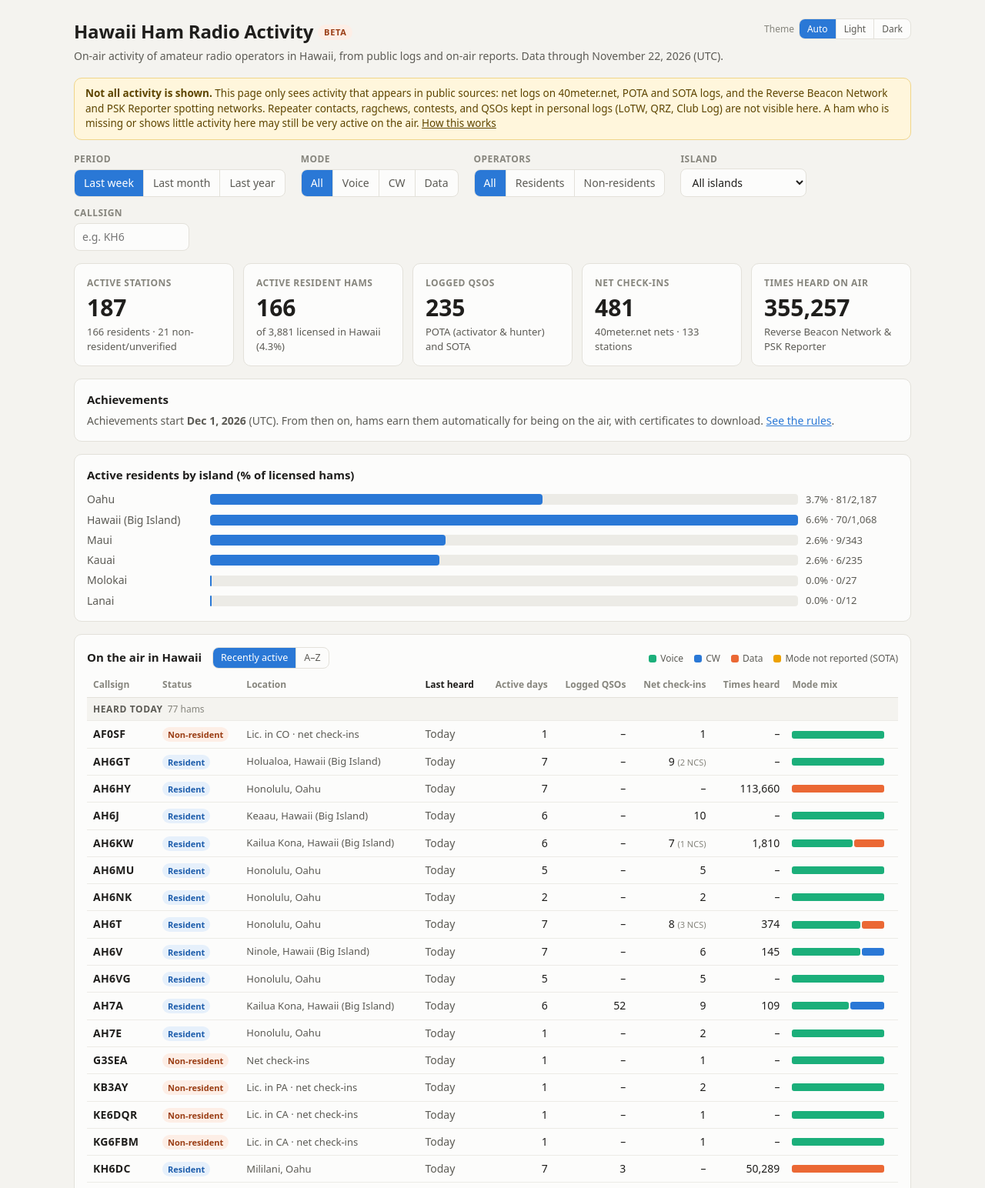
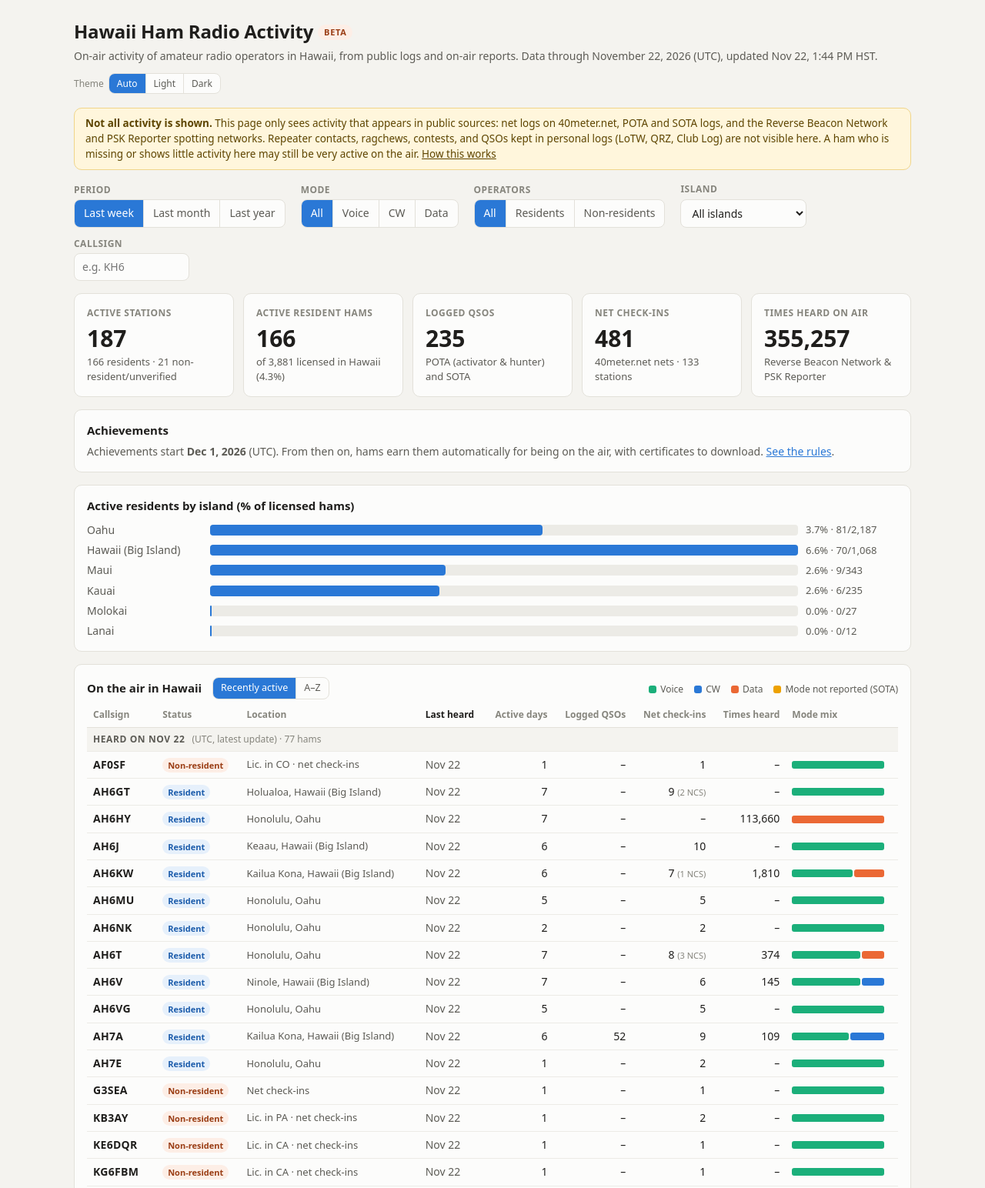
Before and after one commit to 1964North/hawaii-ham-activity, a plain HTML site: page docs/index.html in a window 1280 px wide. Shown: the top 1544 px of the page at 77% size. Drawn offline with Linux system fonts and the light colour scheme.

Commit message:
Add files via upload

```diff
--- a/docs/index.html
+++ b/docs/index.html
@@ -211,7 +211,7 @@ details{margin-top:16px} summary{cursor:pointer;font-weight:600}
     <summary>How this works &amp; its limits</summary>
     <div class="method">
       <ul>
-        <li><b>The list:</b> this isn't a contest. By default, hams are listed by when they were last heard, grouped into <b>Heard today</b>, <b>This week</b> and <b>Earlier</b>, like a net roster. Switch to A–Z, or click a column header to sort by that column. <b>Active days</b> are distinct (UTC) days on which a ham made a logged QSO or was heard on the air.</li>
+        <li><b>The list:</b> this isn't a contest. By default, hams are listed by when they were last heard, grouped into <b>Heard on</b> the latest day, <b>Earlier this week</b> and <b>Earlier</b>, like a net roster. Dates are UTC days. Switch to A–Z, or click a column header to sort by that column. <b>Active days</b> are distinct (UTC) days on which a ham made a logged QSO or was heard on the air.</li>
         <li><b>Logged QSOs</b> come from the public <a href="https://pota.app">Parks on the Air</a> and <a href="https://www.sota.org.uk">Summits on the Air</a> logs for activations of Hawaii parks and summits. These are real contacts. SOTA doesn't report modes, so SOTA QSOs only appear under "All".</li>
         <li><b>POTA hunter QSOs</b> are contacts with park activators anywhere in the world, as logged by the activator. Hunters don't need to upload anything. POTA's public profile shows only a ham's 25 most recent hunter QSOs, and only for hams with a POTA account. So this covers about 120 Hawaii hams, history starts at each one's latest 25 contacts, and new contacts are captured each day going forward. The station's location isn't recorded, so residents are assumed to be hunting from home.</li>
         <li><b>Net check-ins</b> come from the public net logs on <a href="https://40meter.net">40meter.net</a>. These include the HF nets (Aloha, Hi-Noon and Afternoon nets on 7.090 MHz, plus Bandhopper, Mesh, ARES, 10-10 and HF hospital nets) and the VHF/UHF and digital nets (EARC Evening Net, BIARC, PRRC, East Hawaii ARES, the Hawaii DMR Net on TG 311551, C4FM and simplex nets). Each check-in counts as an active day for that station: voice for most nets, data for Winlink nets. Net control is shown separately. 40meter.net only keeps recent nets, so net data starts in late October / November 2026.</li>
@@ -368,9 +368,10 @@ details{margin-top:16px} summary{cursor:pointer;font-weight:600}
     rows.sort((a,b) => { const ka = key(a), kb = key(b); for (let i=0;i<ka.length;i++) if (kb[i] !== ka[i]) return kb[i]-ka[i]; return call(a) < call(b) ? -1 : 1; });
     document.querySelectorAll('th.sortable').forEach(th => th.dataset.k === state.sort ? th.setAttribute('aria-sort','descending') : th.removeAttribute('aria-sort'));
     document.querySelectorAll('#f-view button').forEach(b => b.setAttribute('aria-pressed', String(b.dataset.v === state.sort)));
-    const group = a => a.last >= startOff ? 'Heard today' : a.last >= startOff - 6 ? 'This week' : 'Earlier';
+    const latest = dayDate(startOff).toLocaleDateString('en-US',{month:'short',day:'numeric',timeZone:'UTC'});
+    const group = a => a.last >= startOff ? `Heard on ${latest}` : a.last >= startOff - 6 ? 'Earlier this week' : 'Earlier';
     const counts = {}; if (state.sort === 'recent') rows.forEach(a => { const g = group(a); counts[g] = (counts[g]||0) + 1; });
-    const heard = d => d >= startOff ? 'Today' : d === startOff - 1 ? 'Yesterday' : dayDate(d).toLocaleDateString('en-US',{month:'short',day:'numeric',timeZone:'UTC'});
+    const heard = d => dayDate(d).toLocaleDateString('en-US',{month:'short',day:'numeric',timeZone:'UTC'});
 
     const tb = document.getElementById('rows'); tb.innerHTML = '';
     if (!rows.length){ tb.innerHTML = '<tr><td colspan="9" class="empty">No activity matches these filters.</td></tr>'; }
@@ -378,7 +379,9 @@ details{margin-top:16px} summary{cursor:pointer;font-weight:600}
     rows.slice(0, state.shown).forEach((a, i) => {
       const s = D.stations[a.si];
       if (state.sort === 'recent'){ const g = group(a); if (g !== prevGroup){ prevGroup = g;
-        const gr = document.createElement('tr'); gr.className = 'grp'; gr.innerHTML = `<td colspan="9">${g}<span>${fmt(counts[g])} ${counts[g] === 1 ? 'ham' : 'hams'}</span></td>`; tb.appendChild(gr); } }
+        const gr = document.createElement('tr'); gr.className = 'grp';
+        const when = g.startsWith('Heard on') ? ' (UTC, latest update)' : '';
+        gr.innerHTML = `<td colspan="9">${g}<span>${when} · ${fmt(counts[g])} ${counts[g] === 1 ? 'ham' : 'hams'}</span></td>`; tb.appendChild(gr); } }
       const md = a.modeDays.map(x => x.size), tot = md.reduce((x,y) => x+y, 0) || 1;
       const order = [2,0,1,3];
       const mix = order.filter(m => md[m]).map(m => `<span style="flex:${md[m]};background:var(${MODE_VARS[m]})"></span>`).join('');
@@ -399,7 +402,7 @@ details{margin-top:16px} summary{cursor:pointer;font-weight:600}
   }
 
   const per = new Date(D.start + 'T00:00:00Z');
-  document.getElementById('sub').textContent = `On-air activity of amateur radio operators in Hawaii, from public logs and on-air reports. Data through ${asof.toLocaleDateString('en-US',{month:'long',day:'numeric',year:'numeric',timeZone:'UTC'})} (UTC).`;
+  document.getElementById('sub').textContent = `On-air activity of amateur radio operators in Hawaii, from public logs and on-air reports. Data through ${asof.toLocaleDateString('en-US',{month:'long',day:'numeric',year:'numeric',timeZone:'UTC'})} (UTC), updated ${new Date(D.generated + 'Z').toLocaleString('en-US',{month:'short',day:'numeric',hour:'numeric',minute:'2-digit',timeZone:'Pacific/Honolulu'})} HST.`;
   document.getElementById('gen').textContent = `Data covers ${per.toLocaleDateString('en-US',{timeZone:'UTC'})} – ${asof.toLocaleDateString('en-US',{timeZone:'UTC'})}. Licensee list: FCC ULS amateur database (${fmt(D.licensed)} active Hawaii licenses). Updated ${D.generated.replace('T',' ')} UTC.`;
   const ofu = (D.forms || {}).optout;
   if (ofu) {
```
